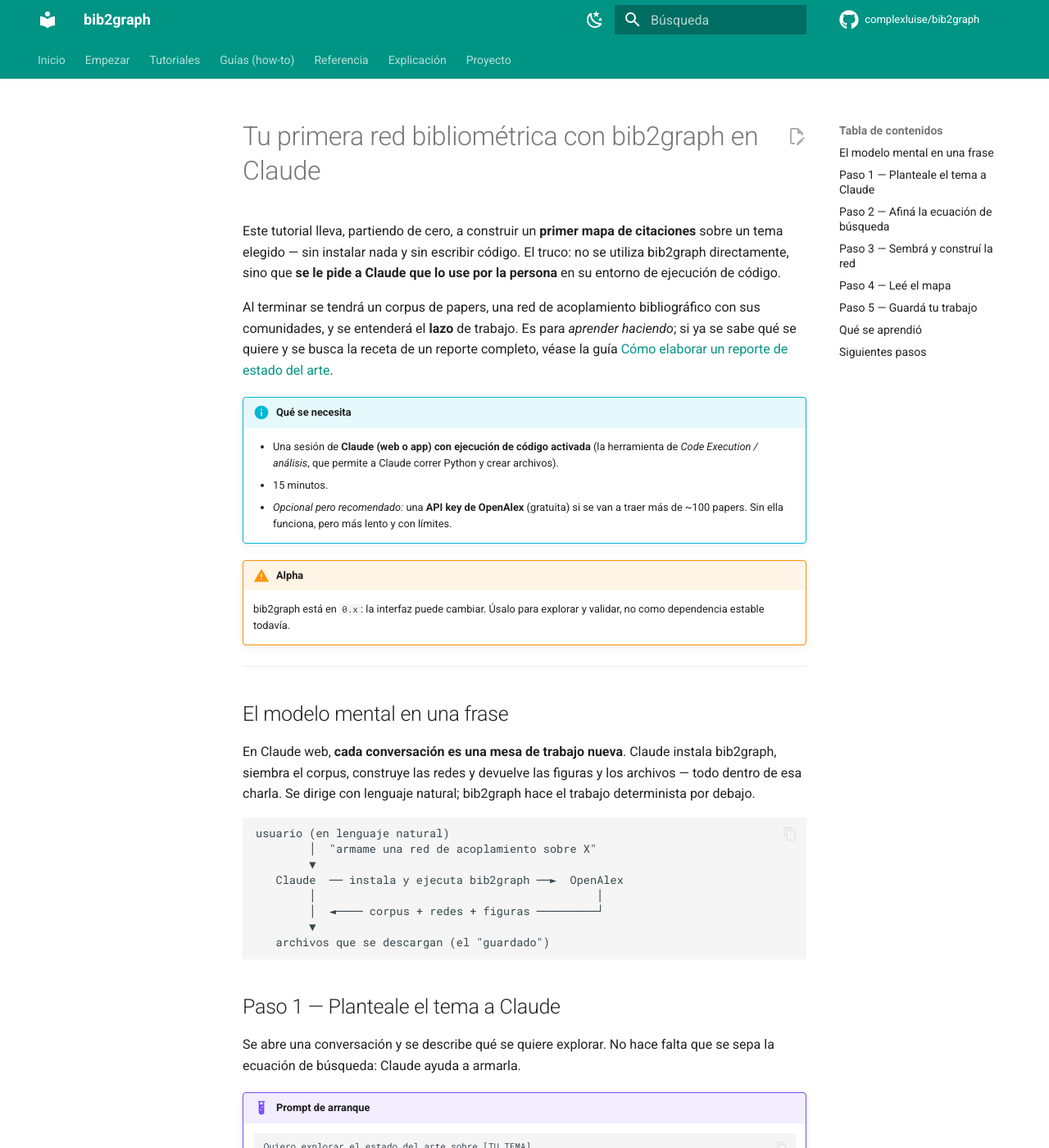
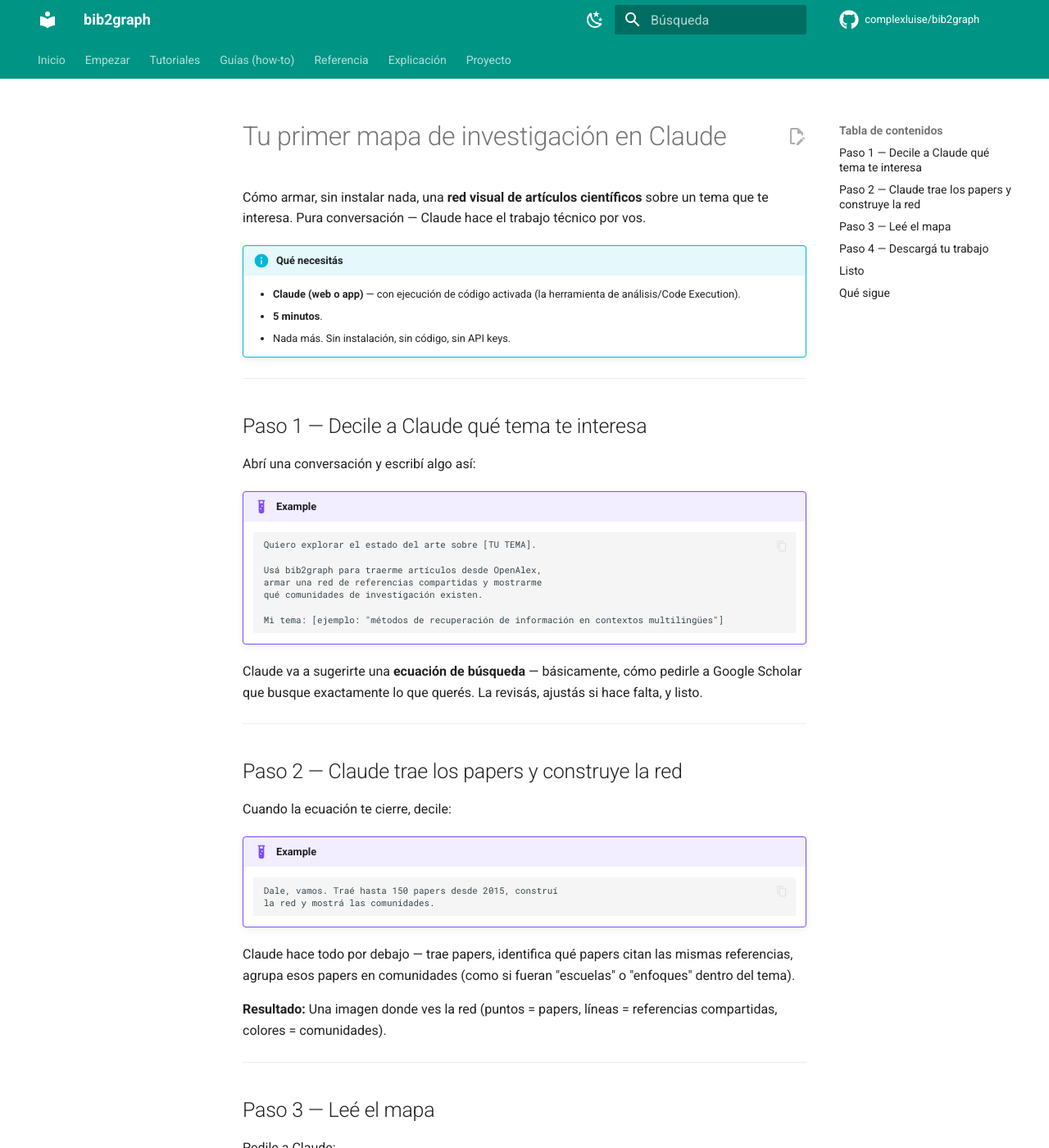
Before and after one commit to complexluise/bib2graph, an MkDocs documentation site: the page built from docs/tutoriales/claude-code.md, in a window 1280 px wide and 1400 px high. Shown: the whole window at 82% size. Built offline with MkDocs 1.6.1 and Material for MkDocs 9.7.7, drawn with Linux system fonts in a browser that asks for light colours; comment, search, counter and statistics services are not loaded; some of the changed text lies outside the part shown.

Commit message:
docs: restructure tutorials — quick start (5min) + complete (3-4h)
- Rewrite 'Tu primera red bibliométrica en Claude' as a 5-minute quickstart
  for non-technical users: no installation, pure conversation with Claude

- Add 'De la pregunta al reporte de SOTA' — complete step-by-step tutorial:
  from research question through documentation, PRISMA curation, 3 networks,
  community analysis, trend identification, and report writing

- Update tutoriales/index.md to reflect two-level structure:
  "Para empezar (5min)" and "Tutorial completo (3-4h)"

- Update docs/index.md to distinguish Tutoriales (learning) from Guías (recipes)

Structure: short entry → builds to comprehensive, maintaining pedagogical flow

Co-Authored-By: Claude Haiku 4.5 <noreply@anthropic.com>
Claude-Session: https://claude.ai/code/session_01VfqH92jLCoRQ9G8AMA1Vgi

````diff
--- a/docs/tutoriales/claude-code.md
+++ b/docs/tutoriales/claude-code.md
@@ -1,164 +1,101 @@
 ---
-title: Tu primera red bibliométrica con bib2graph en Claude
+title: Tu primer mapa de investigación en Claude (5 min)
 ---
 
-# Tu primera red bibliométrica con bib2graph en Claude
+# Tu primer mapa de investigación en Claude
 
-Este tutorial lleva, partiendo de cero, a construir un **primer mapa de
-citaciones** sobre un tema elegido — sin instalar nada y sin escribir código.
-El truco: no se utiliza bib2graph directamente, sino que **se le pide a Claude que lo use
-por la persona** en su entorno de ejecución de código.
+Cómo armar, sin instalar nada, una **red visual de artículos científicos** sobre
+un tema que te interesa. Pura conversación — Claude hace el trabajo técnico por vos.
 
-Al terminar se tendrá un corpus de papers, una red de acoplamiento bibliográfico
-con sus comunidades, y se entenderá el **lazo** de trabajo. Es para *aprender
-haciendo*; si ya se sabe qué se quiere y se busca la receta de un reporte completo, véase la guía [Cómo elaborar un reporte de estado del arte](../guias/reporte-estado-del-arte.md).
-
-!!! info "Qué se necesita"
-    - Una sesión de **Claude (web o app) con ejecución de código activada**
-      (la herramienta de *Code Execution / análisis*, que permite a Claude
-      correr Python y crear archivos).
-    - 15 minutos.
-    - *Opcional pero recomendado:* una **API key de OpenAlex** (gratuita) si se van a
-      traer más de ~100 papers. Sin ella funciona, pero más lento y con límites.
-
-!!! warning "Alpha"
-    bib2graph está en `0.x`: la interfaz puede cambiar. Úsalo para explorar y
-    validar, no como dependencia estable todavía.
+!!! info "Qué necesitás"
+    - **Claude (web o app)** — con ejecución de código activada (la herramienta de
+      análisis/Code Execution).
+    - **5 minutos**.
+    - Nada más. Sin instalación, sin código, sin API keys.
 
 ---
 
-## El modelo mental en una frase
+## Paso 1 — Decile a Claude qué tema te interesa
 
-En Claude web, **cada conversación es una mesa de trabajo nueva**. Claude instala
-bib2graph, siembra el corpus, construye las redes y devuelve las figuras y los
-archivos — todo dentro de esa charla. Se dirige con lenguaje natural; bib2graph
-hace el trabajo determinista por debajo.
+Abrí una conversación y escribí algo así:
 
-```
-usuario (en lenguaje natural)
-        │  "armame una red de acoplamiento sobre X"
-        ▼
-   Claude  ── instala y ejecuta bib2graph ──►  OpenAlex
-        │                                          │
-        │  ◄──── corpus + redes + figuras ─────────┘
-        ▼
-   archivos que se descargan (el "guardado")
-```
-
-## Paso 1 — Planteale el tema a Claude
-
-Se abre una conversación y se describe qué se quiere explorar. No hace falta que se sepa la
-ecuación de búsqueda: Claude ayuda a armarla.
-
-!!! example "Prompt de arranque"
+!!! example
     ```text
     Quiero explorar el estado del arte sobre [TU TEMA].
-    Usá la librería bib2graph (instalala con pip) para armar una red de
-    acoplamiento bibliográfico desde OpenAlex.
-    Antes de sembrar, proponeme una ecuación de búsqueda y discutámosla.
+
+    Usá bib2graph para traerme artículos desde OpenAlex,
+    armar una red de referencias compartidas y mostrarme
+    qué comunidades de investigación existen.
+
+    Mi tema: [ejemplo: "métodos de recuperación de información en contextos multilingües"]
     ```
 
-Se reemplaza `[TU TEMA]` por algo concreto, por ejemplo *"métodos de generación de
-electricidad más eficientes que la turbina de vapor"*.
+Claude va a sugerirte una **ecuación de búsqueda** — básicamente, cómo pedirle
+a Google Scholar que busque exactamente lo que querés. La revisás, ajustás si
+hace falta, y listo.
 
-## Paso 2 — Afiná la ecuación de búsqueda
+---
 
-Claude propone una **ecuación de tres conceptos** (tema ∧ enfoque ∧
-términos específicos) con sinónimos. Se la lee y se ajusta: se agrega un término que importe, se saca uno que ensucie. Este ida y vuelta es parte del método — la
-pregunta y la búsqueda **mutan** mientras se piensa.
+## Paso 2 — Claude trae los papers y construye la red
 
-!!! tip "Una buena ecuación es angosta a propósito"
-    Si se pide algo demasiado genérico ("energía"), el corpus se ahoga. Mejor un
-    eje claro y unos pocos términos específicos que delimiten el campo.
+Cuando la ecuación te cierre, decile:
 
-## Paso 3 — Sembrá y construí la red
-
-Cuando la ecuación cierre, se le pide a Claude que ejecute el lazo.
-
-!!! example "Prompt"
+!!! example
     ```text
-    Perfecto. Sembrá hasta 200 papers desde 2015, construí la red de
-    acoplamiento bibliográfico y detectá comunidades con Louvain.
-    Mostrame la red coloreada por comunidad y cuántos papers cayó en cada una.
+    Dale, vamos. Traé hasta 150 papers desde 2015, construí
+    la red y mostrá las comunidades.
     ```
 
-Por debajo, Claude corre el equivalente a este lazo de bib2graph:
+Claude hace todo por debajo — trae papers, identifica qué papers citan las
+mismas referencias, agrupa esos papers en comunidades (como si fueran "escuelas"
+o "enfoques" dentro del tema).
 
-```python
-from bib2graph import OpenAlexSource, Networks
-from bib2graph.networks.spec import NetworkSpec
-from bib2graph.constants import NetworkKind
+**Resultado:** Una imagen donde ves la red (puntos = papers, líneas = referencias
+compartidas, colores = comunidades).
 
-src = OpenAlexSource(email="usuario@ejemplo.org", max_results=200)
-corpus = src.seed(tu_ecuacion, min_year=2015).corpus
+---
 
-spec = NetworkSpec(kind=NetworkKind.BIBLIOGRAPHIC_COUPLING,
-                   clustering="louvain")
-art = Networks.build(corpus, spec)   # art.graph, art.communities, art.metrics
-```
+## Paso 3 — Leé el mapa
 
-Se recibe una **imagen de la red** (cada punto un paper; cada línea,
-referencias compartidas; cada color, una comunidad) y un resumen: número de
-nodos, aristas y el tamaño de cada comunidad.
+Pedile a Claude:
 
-!!! note "Qué es el acoplamiento bibliográfico"
-    Dos papers se *acoplan* si citan las mismas referencias. Cuantas más
-    comparten, más cerca quedan. Las comunidades que aparecen suelen ser
-    **sub-temas o escuelas** del campo. Es la red "barata": no requiere un
-    segundo nivel de descargas.
-
-## Paso 4 — Leé el mapa
-
-Se le pide a Claude que ponga nombre a las comunidades a partir de sus keywords
-dominantes, y que muestre los papers más centrales (los de mayor grado) de
-cada una.
-
-!!! example "Prompt"
+!!! example
     ```text
-    Nombrá cada comunidad según sus keywords y listame los 3 papers más
-    centrales de cada una, con título y año.
+    Nombrá cada comunidad y listá los 3 papers más importantes
+    de cada una (autor, año, qué hacen).
     ```
 
-Eso da, en una pantalla, el **plano del campo**: qué grandes familias existen
-y cuáles son sus trabajos de referencia. Ya se tiene el primer mapa.
+Listo. **Ya tenés un primer mapa mental del campo** — qué tendencias existen,
+quiénes son los referentes, dónde están las divergencias.
 
-## Paso 5 — Guardá tu trabajo
+---
 
-!!! warning "El entorno es efímero"
-    Cuando se cierre la conversación, la mesa de trabajo se borra. La promesa de
-    bib2graph de *"biblioteca que persiste y crece entre sesiones"* **no se
-    cumple sola en Claude web**: se tienen que llevar los archivos.
+## Paso 4 — Descargá tu trabajo
 
-Se piden los exports en formatos abiertos y se descargan:
+Nada persiste cuando cerrás la conversación. Pedile a Claude:
 
-!!! example "Prompt"
+!!! example
     ```text
-    Exportá el corpus a Parquet, la red a GraphML y un CSV con
-    paper → comunidad → grado. Pasámelos para descargar.
+    Descargá todo: la red en formato GraphML, una lista de
+    papers en CSV, una imagen de la red.
     ```
 
-El `GraphML` se abre después en [Gephi](https://gephi.org) o Cytoscape para
-explorar la red a mano. El `Parquet` es la **semilla guardada**: en una próxima
-conversación se la sube a Claude y se sigue desde ahí.
+Guardá esos archivos. Si querés seguir investigando después en otra conversación
+(o en tu máquina), tenés la semilla guardada.
 
-## Qué se aprendió
+---
 
-- A dirigir bib2graph **conversacionalmente** desde Claude, sin escribir código.
-- El lazo mínimo: **pregunta → ecuación → siembra → red de acoplamiento →
-  comunidades → lectura**.
-- Que en Claude web **el archivo exportado es la memoria**: sin descarga, no hay
-  persistencia.
+## Listo
 
-## Siguientes pasos
+En 5 minutos:
 
-- [Cómo elaborar un reporte de estado del arte](../guias/reporte-estado-del-arte.md)
-  — la receta completa hasta un informe con tensiones y conclusiones.
-- [Quickstart](../getting-started/quickstart.md) — el mismo lazo, pero desde el CLI
-  `b2g` en la propia máquina.
-- [Referencia del CLI `b2g`](../reference/cli.md) — todos los comandos.
+✅ Trajiste papers de un tema
+✅ Viste cómo se relacionan (qué citan en común)
+✅ Identificaste sub-temas / enfoques
+✅ Guardaste los archivos
 
-!!! tip "¿Se va a usar seguido?"
-    Para un uso repetido y con biblioteca persistente de verdad, conviene correr
-    bib2graph en la máquina (o con **Claude Code** y la skill incluida, `b2g skill
-    add`), donde el corpus en DuckDB sí vive entre sesiones. Claude web es ideal
-    para explorar; el CLI local, para sostener una investigación en el tiempo.
+## Qué sigue
+
+- **Más detalles:** [Tutorial completo — De la pregunta al reporte de SOTA](sota-completo.md) — cómo refinar la búsqueda, curar papers y redactar un análisis serio.
+- **Tu máquina:** Si lo vas a hacer seguido, conviene instalar bib2graph localmente. Mira el [Quickstart](../getting-started/quickstart.md).
+- **Referencia:** [Todos los comandos de bib2graph](../reference/cli.md).
````
Also changed, not shown: docs/index.md (+6 -2 lines), docs/tutoriales/index.md (+14 -15 lines), docs/tutoriales/sota-completo.md (added, +504 -0 lines).
